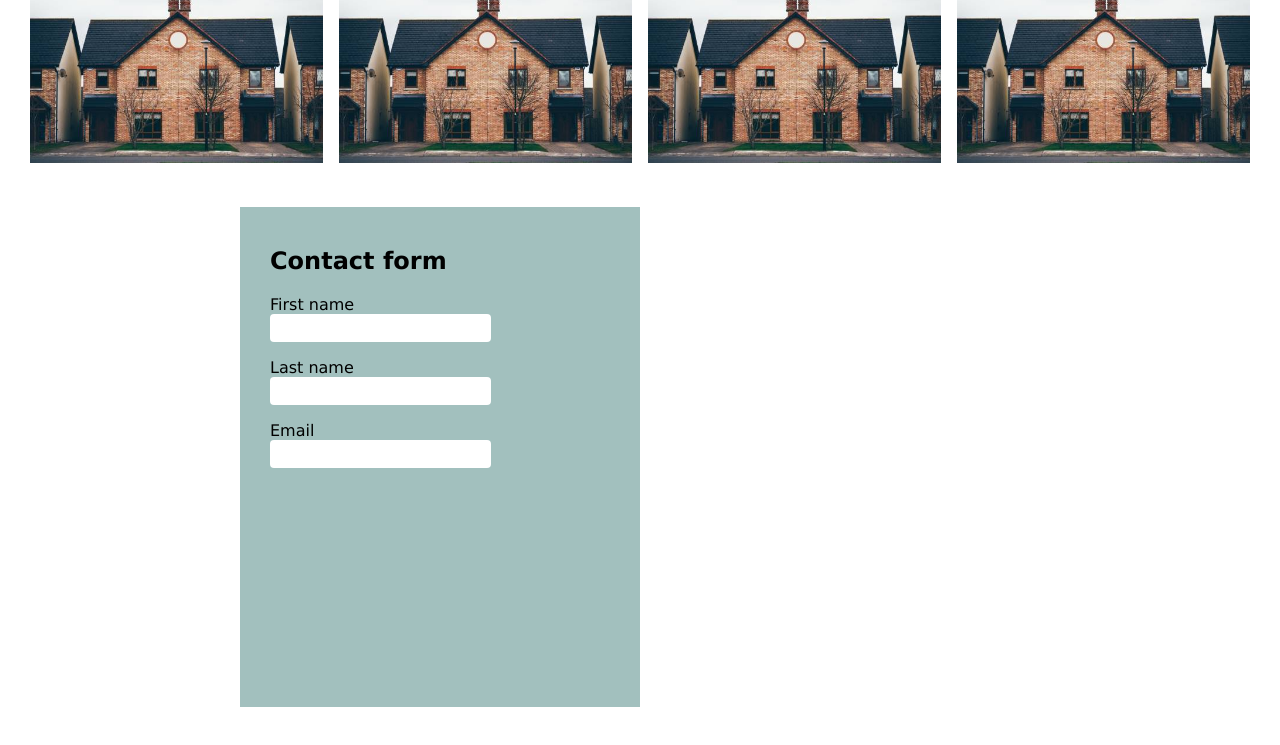
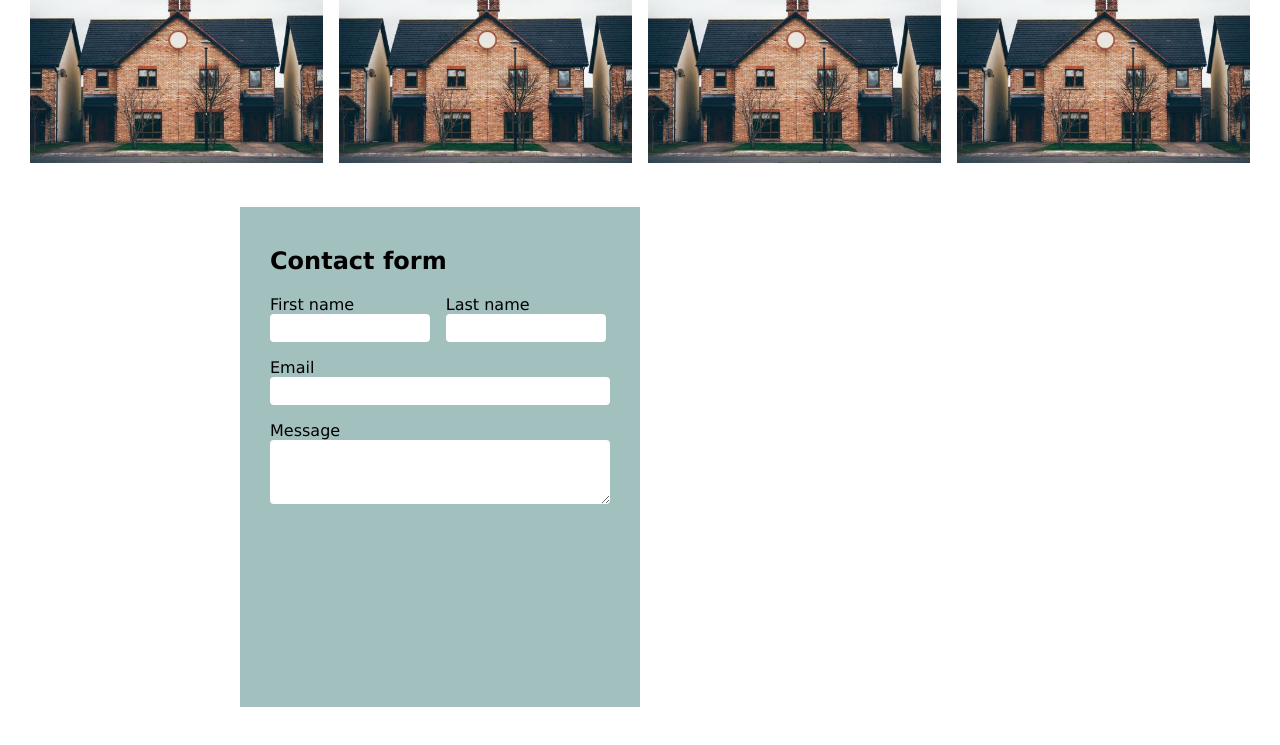
Before and after one commit to MariusCodeAcademy/FEYU2-07-flex-sample-page, a plain HTML site: page index.html in a window 1280 px wide. Shown: the part 1199-1944 px from the top of the page. Drawn offline with Linux system fonts and the light colour scheme.

Commit message:
form textarea

```diff
--- a/css/style.css
+++ b/css/style.css
@@ -140,9 +140,24 @@ img {
   border-radius: 4px;
   width: 100%;
 }
-
+/* flex container */
 .contactForm {
   display: flex;
   gap: 16px;
   flex-wrap: wrap;
 }
+/* flex item */
+.inputBlock {
+  /* flex-basis: 47%; */
+}
+
+.half {
+  flex-basis: 47%;
+}
+.full {
+  flex-basis: 100%;
+}
+
+.textarea {
+  resize: vertical;
+}
--- a/index.html
+++ b/index.html
@@ -91,17 +91,21 @@
         <div class="formContainer">
           <h2>Contact form</h2>
           <form class="contactForm">
-            <div class="inputBlock">
+            <div class="inputBlock half">
               <label for="firstName">First name</label>
               <input type="text" class="input" id="firstName" />
             </div>
-            <div class="inputBlock">
+            <div class="inputBlock half">
               <label for="lastName">Last name</label>
               <input type="text" class="input" id="lastName" />
             </div>
-            <div class="inputBlock">
+            <div class="inputBlock full">
               <label for="email">Email</label>
               <input type="email" class="input" id="email" />
+            </div>
+            <div class="inputBlock full">
+              <label for="message">Message</label>
+              <textarea class="input textarea" id="message" rows="3"></textarea>
             </div>
           </form>
         </div>
```
